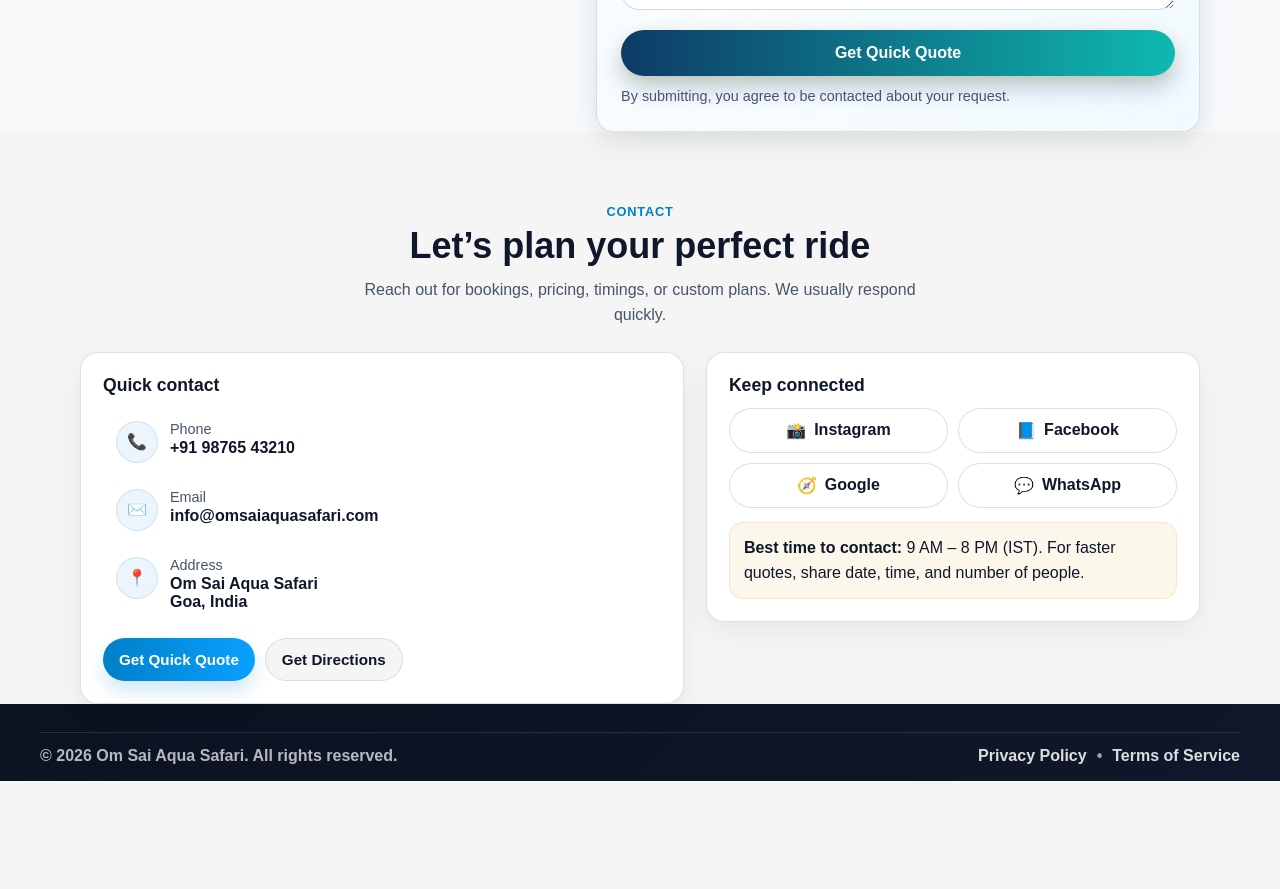
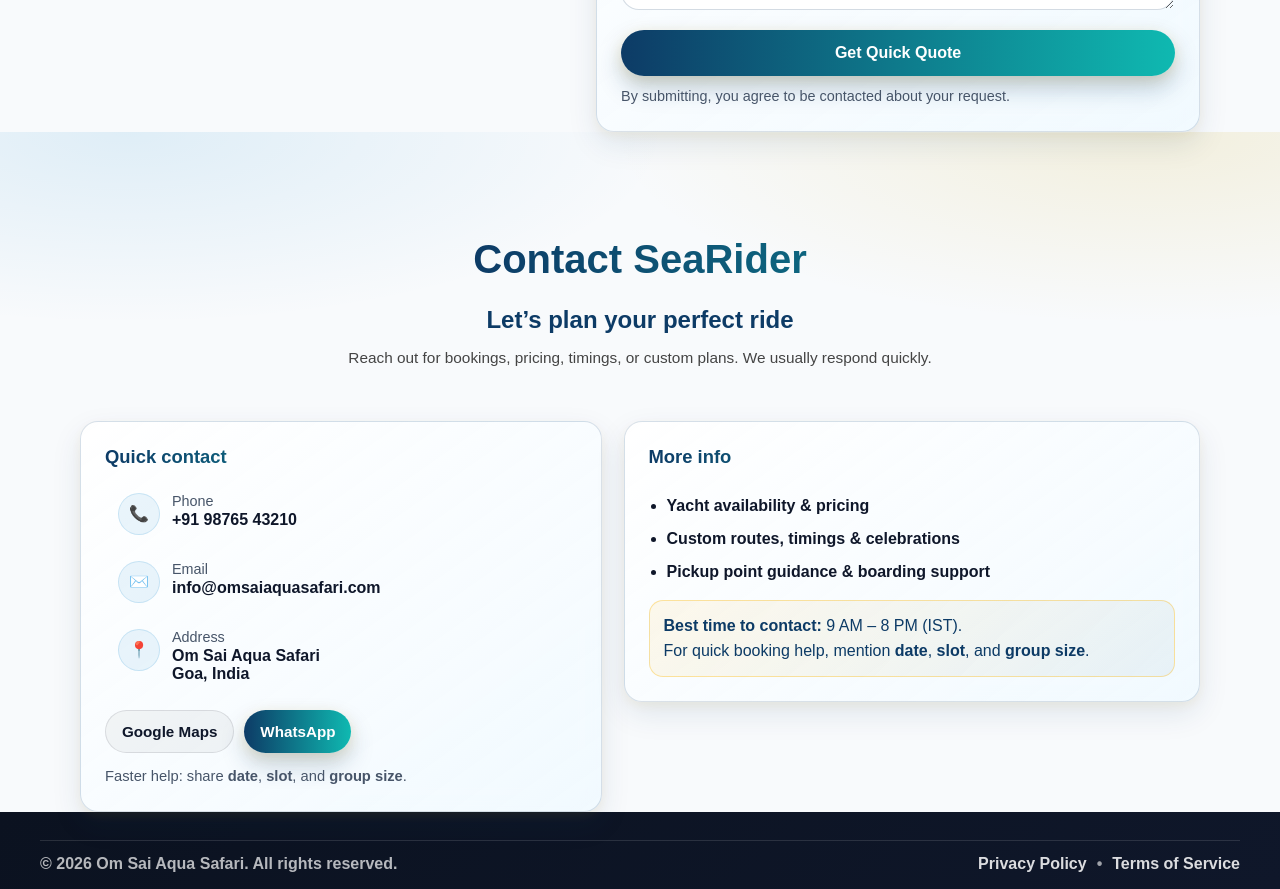
Before and after one commit to mittal19/omSaiAquaSafari, an Angular app: page /yachts in a window 1280 px wide. Shown: the part 1220-2109 px from the top of the page. Before the commit the page ends 2001 px from the top, so only its background shows below. Built offline with nearby package versions, Linux system fonts and the light colour scheme.

Commit message:
contact updated

```diff
--- a/src/app/common/contact/contact.component.css
+++ b/src/app/common/contact/contact.component.css
@@ -12,13 +12,15 @@
   --radius-md: 14px;
 }
 
+/* Section wrapper (match Enquire) */
 .contact {
   padding-top: 72px;
   scroll-margin-top: 72px;
-  /* background:
-    radial-gradient(900px 320px at 10% 0%, rgba(0, 128, 200, 0.09), transparent 60%),
-    radial-gradient(900px 320px at 90% 0%, rgba(200, 160, 0, 0.10), transparent 60%),
-    var(--surface); */
+
+  background:
+    radial-gradient(900px 320px at 10% 0%, rgba(0, 128, 200, 0.10), transparent 60%),
+    radial-gradient(900px 320px at 90% 0%, rgba(200, 160, 0, 0.12), transparent 60%),
+    var(--surface);
 }
 
 .contact__wrap {
@@ -26,56 +28,86 @@
   margin: 0 auto;
 }
 
-.contact__header {
+/* ================= Header (same system as Enquire/Testimonial) ================= */
+.gallery__header {
   text-align: center;
-  margin-bottom: clamp(14px, 2vw, 24px);
+  padding: 0 clamp(16px, 4vw, 60px);
+  margin-bottom: clamp(30px, 5vw, 50px);
 }
 
-.contact__eyebrow {
-  margin: 0 0 6px;
-  color: var(--brand-blue);
-  font-weight: 700;
-  letter-spacing: 0.06em;
-  text-transform: uppercase;
-  font-size: 0.8rem;
+.gallery__title {
+  font-size: clamp(28px, 3.2vw, 40px);
+  font-weight: 800;
+  background: linear-gradient(90deg, #0d3b66, #0fb9b1, #ffb703);
+  -webkit-background-clip: text;
+  -webkit-text-fill-color: transparent;
+  margin-bottom: 10px;
+  background-size: 200% auto;
+  animation: shimmer 6s linear infinite;
 }
 
-.contact__title {
-  margin: 0;
-  color: var(--text);
-  font-size: clamp(1.5rem, 3.2vw, 2.25rem);
-  line-height: 1.15;
+.gallery__tagline {
+  font-size: clamp(18px, 2vw, 24px);
+  font-weight: 600;
+  color: #0d3b66;
+  margin-bottom: 12px;
 }
 
-.contact__subtitle {
-  margin: 10px auto 0;
-  color: var(--muted);
-  max-width: 62ch;
-  font-size: 1rem;
+.gallery__description {
+  max-width: 750px;
+  margin: 0 auto;
+  font-size: clamp(14px, 1.2vw, 16px);
   line-height: 1.6;
+  color: #444;
 }
 
+@keyframes shimmer {
+  0% { background-position: 0% center; }
+  100% { background-position: 200% center; }
+}
+
+/* ================= Layout ================= */
 .contact__grid {
   display: grid;
   gap: clamp(14px, 2vw, 22px);
-  grid-template-columns: 1.1fr 0.9fr;
+  grid-template-columns: 0.95fr 1.05fr;
   align-items: start;
 }
 
-.card {
-  background: var(--bg);
-  border: 1px solid var(--border);
+/* Reuse Enquire card feel (keep class name consistent with enquire) */
+.enquire__card {
+  background: linear-gradient(
+    145deg,
+    rgba(255, 255, 255, 0.95),
+    rgba(240, 249, 255, 0.85)
+  );
+  border: 1px solid rgba(13, 59, 102, 0.15);
   border-radius: var(--radius-lg);
-  padding: clamp(16px, 2vw, 22px);
-  box-shadow: 0 10px 26px rgba(2, 6, 23, 0.06);
+  padding: clamp(18px, 2vw, 24px);
+  box-shadow:
+    0 12px 30px rgba(13, 59, 102, 0.10),
+    0 4px 12px rgba(255, 183, 3, 0.08);
+  backdrop-filter: blur(14px);
+  transition: transform 260ms ease, box-shadow 260ms ease;
 }
 
-.card__title {
-  margin: 0 0 12px;
-  color: var(--text);
-  font-size: 1.1rem;
+.enquire__card:hover {
+  transform: translateY(-4px);
+  box-shadow:
+    0 18px 40px rgba(13, 59, 102, 0.16),
+    0 6px 18px rgba(255, 183, 3, 0.15);
 }
 
+.enquire__cardTitle {
+  margin: 0 0 12px;
+  font-size: 1.15rem;
+  font-weight: 800;
+  background: linear-gradient(90deg, #0d3b66, #0fb9b1);
+  -webkit-background-clip: text;
+  -webkit-text-fill-color: transparent;
+}
+
+/* Rows */
 .row {
   display: flex;
   gap: 12px;
@@ -117,10 +149,11 @@
 
 .row__value {
   color: var(--text);
-  font-weight: 600;
+  font-weight: 700;
   word-break: break-word;
 }
 
+/* Buttons */
 .card__actions {
   margin-top: 14px;
   display: flex;
@@ -133,7 +166,7 @@
   border: 0;
   border-radius: 999px;
   padding: 12px 16px;
-  font-weight: 700;
+  font-weight: 800;
   font-size: 0.95rem;
   cursor: pointer;
   text-decoration: none;
@@ -144,12 +177,20 @@
 
 .btn--primary {
   color: #fff;
-  background: linear-gradient(90deg, var(--brand-blue), #0aa0ff);
-  box-shadow: 0 10px 18px rgba(0, 128, 200, 0.18);
+  background: linear-gradient(90deg, #0d3b66, #0fb9b1, #ffb703);
+  background-size: 200% auto;
+  box-shadow:
+    0 12px 24px rgba(13, 59, 102, 0.22),
+    0 4px 14px rgba(255, 183, 3, 0.16);
+  transition: transform 240ms ease, box-shadow 240ms ease, background-position 240ms ease;
 }
 
 .btn--primary:hover {
-  filter: brightness(1.02);
+  background-position: 100% center;
+  transform: translateY(-2px);
+  box-shadow:
+    0 16px 36px rgba(13, 59, 102, 0.28),
+    0 6px 20px rgba(255, 183, 3, 0.22);
 }
 
 .btn--ghost {
@@ -158,10 +199,16 @@
   border: 1px solid rgba(2, 6, 23, 0.10);
 }
 
+/* Pills */
 .pillGrid {
   display: grid;
-  grid-template-columns: 1fr 1fr;
+  grid-template-columns: repeat(2, minmax(0, 1fr));
   gap: 10px;
+  margin-bottom: 12px;
+}
+
+.pillGrid:has(.pill:only-child) {
+  grid-template-columns: 1fr;
 }
 
 .pill {
@@ -171,7 +218,7 @@
   background: #fff;
   text-decoration: none;
   color: var(--text);
-  font-weight: 700;
+  font-weight: 800;
   display: inline-flex;
   gap: 8px;
   align-items: center;
@@ -189,12 +236,24 @@
   margin-top: 14px;
   padding: 12px 14px;
   border-radius: var(--radius-md);
-  background: rgba(200, 160, 0, 0.08);
-  border: 1px solid rgba(200, 160, 0, 0.16);
-  color: var(--text);
+  background: linear-gradient(
+    135deg,
+    rgba(255, 183, 3, 0.08),
+    rgba(13, 59, 102, 0.05)
+  );
+  border: 1px solid rgba(255, 183, 3, 0.35);
+  color: #0d3b66;
   line-height: 1.6;
 }
 
+.contact__micro {
+  margin: 12px 0 0;
+  color: var(--muted);
+  font-size: 0.92rem;
+  line-height: 1.5;
+}
+
+/* Responsive */
 @media (max-width: 960px) {
   .contact__grid {
     grid-template-columns: 1fr;
@@ -202,17 +261,40 @@
 }
 
 @media (max-width: 640px) {
-  .contact__wrap {
+  /* .contact__wrap {
     width: min(1120px, calc(100% - 1.25rem));
+  } */
+
+   .pillGrid {
+    grid-template-columns: 1fr;
   }
-  .pillGrid {
-    grid-template-columns: 1fr;
+  .contact__bullets {
+    margin-top: 6px;
   }
 }
 
+/* Reduced motion */
 @media (prefers-reduced-motion: reduce) {
+  .enquire__card,
   .row,
-  .pill {
+  .pill,
+  .btn--primary {
     transition: none;
   }
+  .gallery__title {
+    animation: none;
+  }
 }
+
+.contact__bullets {
+  margin: 8px 0 14px;
+  padding-left: 18px;
+  color: var(--text);
+  line-height: 1.7;
+  font-weight: 600;
+}
+
+.contact__bullets li {
+  margin: 6px 0;
+  color: #0f172a;
+}
--- a/src/app/common/contact/contact.component.html
+++ b/src/app/common/contact/contact.component.html
@@ -1,17 +1,18 @@
 <section id="contactus" class="contact" aria-labelledby="contactTitle">
   <div class="contact__wrap">
-    <header class="contact__header">
-      <p class="contact__eyebrow">Contact</p>
-      <h2 id="contactTitle" class="contact__title">Let’s plan your perfect ride</h2>
-      <p class="contact__subtitle">
+    <!-- Header: same style as Enquire/Testimonial header -->
+    <header class="gallery__header contact__header">
+      <h2 id="contactTitle" class="gallery__title">Contact SeaRider</h2>
+      <h3 class="gallery__tagline">Let’s plan your perfect ride</h3>
+      <p class="gallery__description">
         Reach out for bookings, pricing, timings, or custom plans. We usually respond quickly.
       </p>
     </header>
 
     <div class="contact__grid">
-      <!-- Card 1: Quick contact -->
-      <article class="card" aria-label="Quick contact">
-        <h3 class="card__title">Quick contact</h3>
+      <!-- Card 1: Quick contact (ONLY place for Maps + WhatsApp) -->
+      <article class="enquire__card contact__card" aria-label="Quick contact">
+        <h3 class="enquire__cardTitle">Quick contact</h3>
 
         <a class="row" [attr.href]="'tel:' + phoneTel" aria-label="Call us">
           <span class="icon" aria-hidden="true">📞</span>
@@ -41,41 +42,73 @@
           </span>
         </div>
 
-        <div class="card__actions">
-          <a class="btn btn--primary" href="#enquire">Get Quick Quote</a>
+        <div class="card__actions" aria-label="Primary actions">
           <a
             class="btn btn--ghost"
             [attr.href]="mapUrl"
             target="_blank"
             rel="noopener"
+            aria-label="Open directions in Google Maps"
           >
-  Get Directions
+            Google Maps
           </a>
-        </div>
-      </article>
 
-      <!-- Card 2: Social / business -->
-      <article class="card" aria-label="Keep connected">
-        <h3 class="card__title">Keep connected</h3>
-
-        <div class="pillGrid" role="list">
-          <a class="pill" role="listitem" href="#" target="_blank" rel="noopener">
-            <span aria-hidden="true">📸</span> Instagram
-          </a>
-          <a class="pill" role="listitem" href="#" target="_blank" rel="noopener">
-            <span aria-hidden="true">📘</span> Facebook
-          </a>
-          <a class="pill" role="listitem" href="#" target="_blank" rel="noopener">
-            <span aria-hidden="true">🧭</span> Google
-          </a>
-          <a class="pill" role="listitem" href="#" target="_blank" rel="noopener">
-            <span aria-hidden="true">💬</span> WhatsApp
+          <a
+            *ngIf="whatsAppUrl"
+            class="btn btn--primary"
+            [attr.href]="whatsAppUrl"
+            target="_blank"
+            rel="noopener"
+            aria-label="Chat on WhatsApp"
+          >
+            WhatsApp
           </a>
         </div>
 
-        <div class="note" role="note">
-          <strong>Best time to contact:</strong> 9 AM – 8 PM (IST).
-          For faster quotes, share date, time, and number of people.
+        <p class="contact__micro">
+          Faster help: share <strong>date</strong>, <strong>slot</strong>, and <strong>group size</strong>.
+        </p>
+      </article>
+
+      <!-- Card 2: Social + info (NO WhatsApp/Maps here) -->
+      <article class="enquire__card contact__card contact__card--info" aria-label="More info">
+        <h3 class="enquire__cardTitle">More info</h3>
+
+        <div class="pillGrid" role="list" aria-label="Social links">
+          <a
+            *ngIf="instagramUrl"
+            class="pill"
+            role="listitem"
+            [attr.href]="instagramUrl"
+            target="_blank"
+            rel="noopener"
+            aria-label="Open Instagram"
+          >
+            <span aria-hidden="true">📸</span> Instagram
+          </a>
+
+          <a
+            *ngIf="facebookUrl"
+            class="pill"
+            role="listitem"
+            [attr.href]="facebookUrl"
+            target="_blank"
+            rel="noopener"
+            aria-label="Open Facebook"
+          >
+            <span aria-hidden="true">📘</span> Facebook
+          </a>
+        </div>
+
+        <ul class="contact__bullets" aria-label="What we can help with">
+          <li>Yacht availability & pricing</li>
+          <li>Custom routes, timings & celebrations</li>
+          <li>Pickup point guidance & boarding support</li>
+        </ul>
+
+        <div class="note" role="note" aria-label="Best time to contact">
+          <strong>Best time to contact:</strong> 9 AM – 8 PM (IST).<br />
+          For quick booking help, mention <strong>date</strong>, <strong>slot</strong>, and <strong>group size</strong>.
         </div>
       </article>
     </div>
--- a/src/app/common/contact/contact.component.ts
+++ b/src/app/common/contact/contact.component.ts
@@ -16,17 +16,15 @@
 
   readonly email = 'info@omsaiaquasafari.com';
 
-  readonly addressLines = [
-    'Om Sai Aqua Safari',
-    'Goa, India',
-  ];
+  readonly addressLines = ['Om Sai Aqua Safari', 'Goa, India'];
 
   readonly mapQuery = 'Om Sai Aqua Safari Goa';
 
-  constructor(
-    private readonly title: Title,
-    private readonly meta: Meta
-  ) {}
+  // Optional socials (leave empty to hide the button automatically)
+  readonly instagramUrl = '';
+  readonly facebookUrl = '';
+
+  constructor(private readonly title: Title, private readonly meta: Meta) {}
 
   ngOnInit(): void {
     this.title.setTitle('Contact | Om Sai Aqua Safari');
@@ -36,8 +34,16 @@
         'Contact Om Sai Aqua Safari for yacht and cruise rentals in Goa. Call, email, or get directions for quick assistance.',
     });
   }
+
   get mapUrl(): string {
-  return `https://www.google.com/maps/search/?api=1&query=${encodeURIComponent(this.mapQuery)}`;
+    return `https://www.google.com/maps/search/?api=1&query=${encodeURIComponent(
+      this.mapQuery
+    )}`;
+  }
+
+  get whatsAppUrl(): string {
+    // whatsapp expects digits only (country code + number)
+    const digits = (this.phoneTel || '').replace(/[^\d]/g, '');
+    return digits ? `https://wa.me/${digits}` : '';
+  }
 }
-
-}
```
Lines whose indentation alone changed are shown as unchanged.
